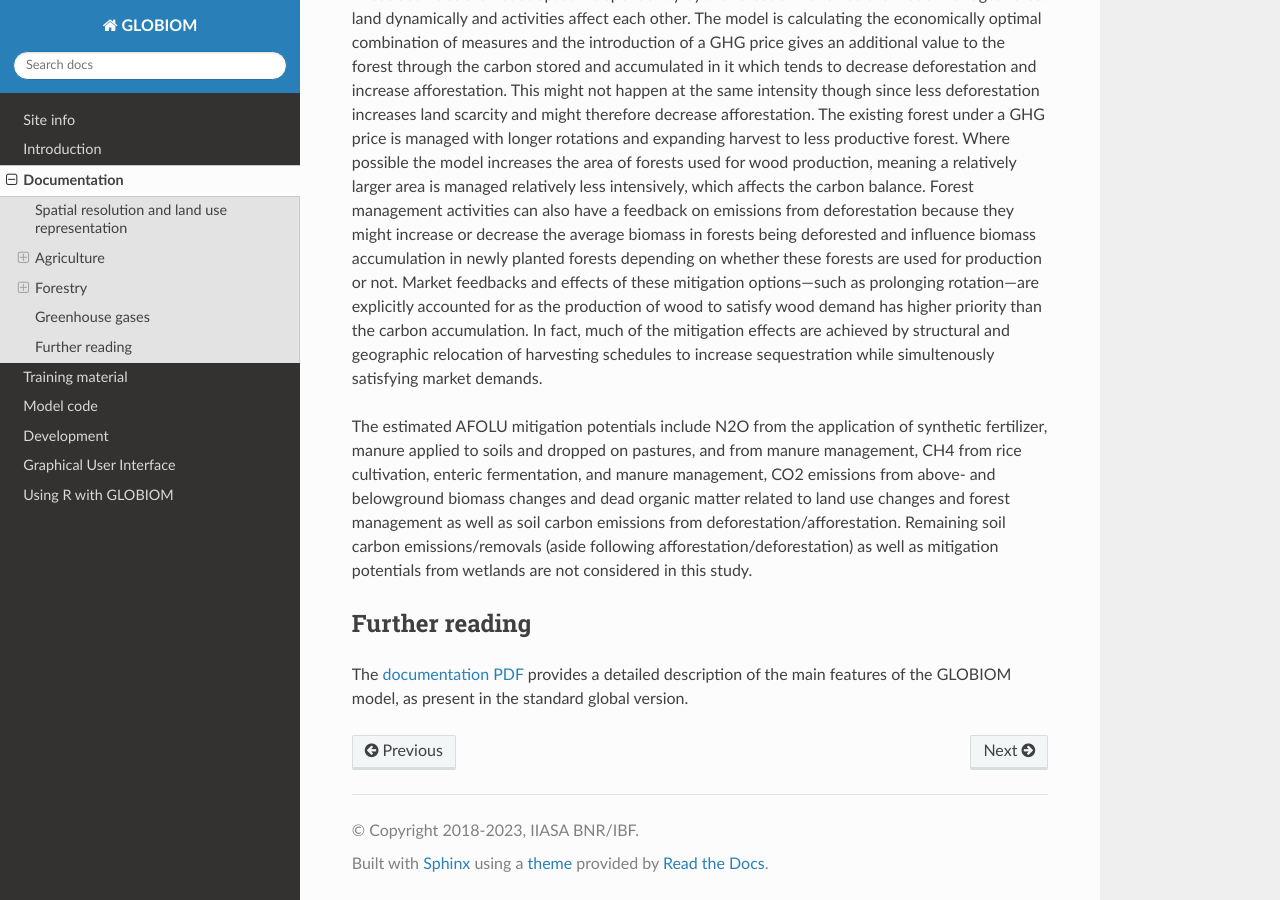
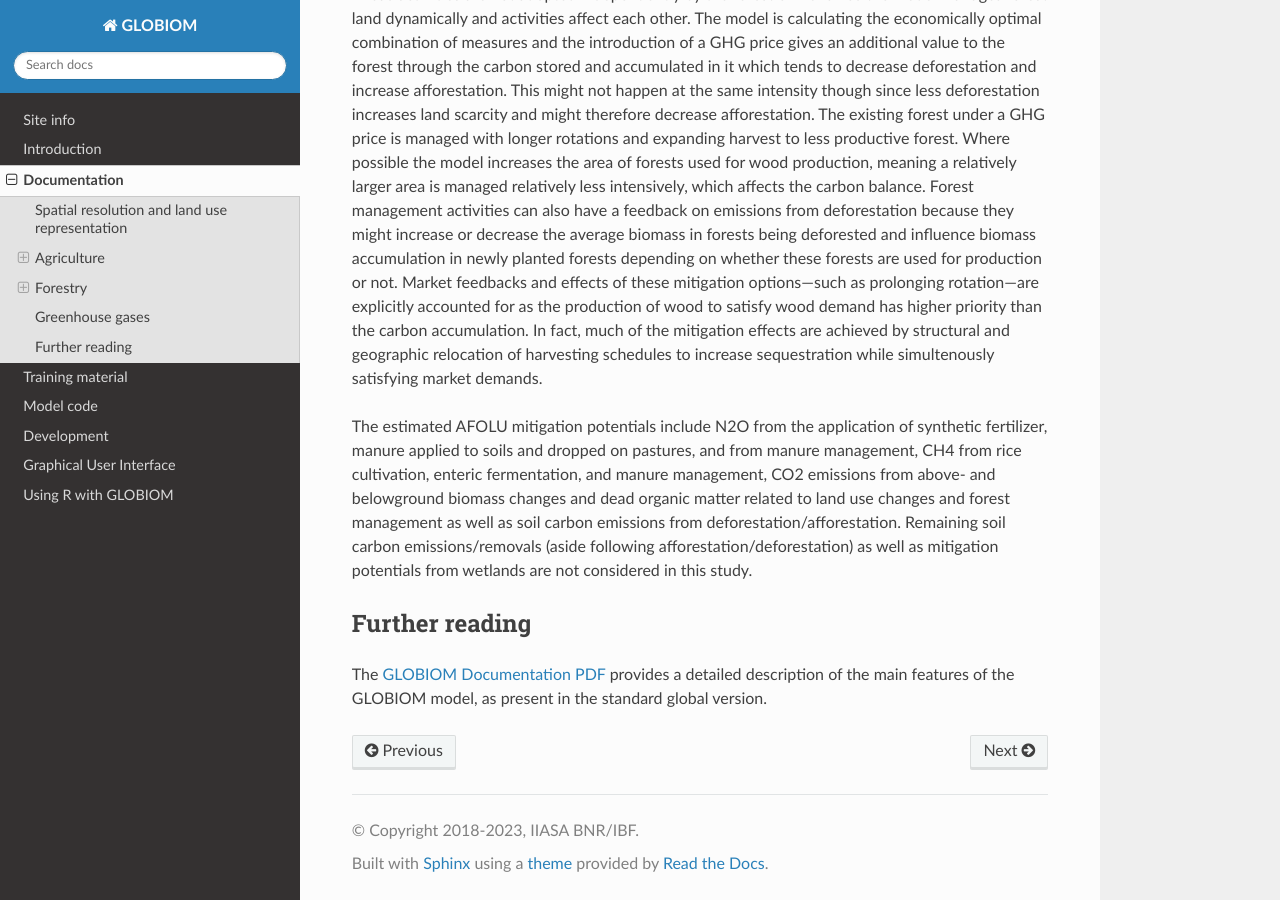
Before and after one commit to iiasa/GLOBIOM_doc, a Sphinx documentation site: the page built from source/documentation.rst, in a window 1280 px wide and 900 px high, scrolled down 4469 px. Built offline with Sphinx 7.4.7 and the Read the Docs theme 2.0.0, drawn with Linux system fonts in a browser that asks for light colours; pages that are not in the unit, such as notebooks, are missing from menus.

Commit message:
Link to new GLOBIOM Documentation PDF on PURE

```diff
--- a/source/documentation.rst
+++ b/source/documentation.rst
@@ -69,6 +69,6 @@
 
 Further reading
 ---------------
-The `documentation PDF <https://iiasa.github.io/GLOBIOM/GLOBIOM_Documentation_20180604.pdf>`_
+The `GLOBIOM Documentation PDF <https://pure.iiasa.ac.at/id/eprint/18996/1/GLOBIOM_Documentation.pdf>`_
 provides a detailed description of the main features of the GLOBIOM model, as present in the
 standard global version.
```
